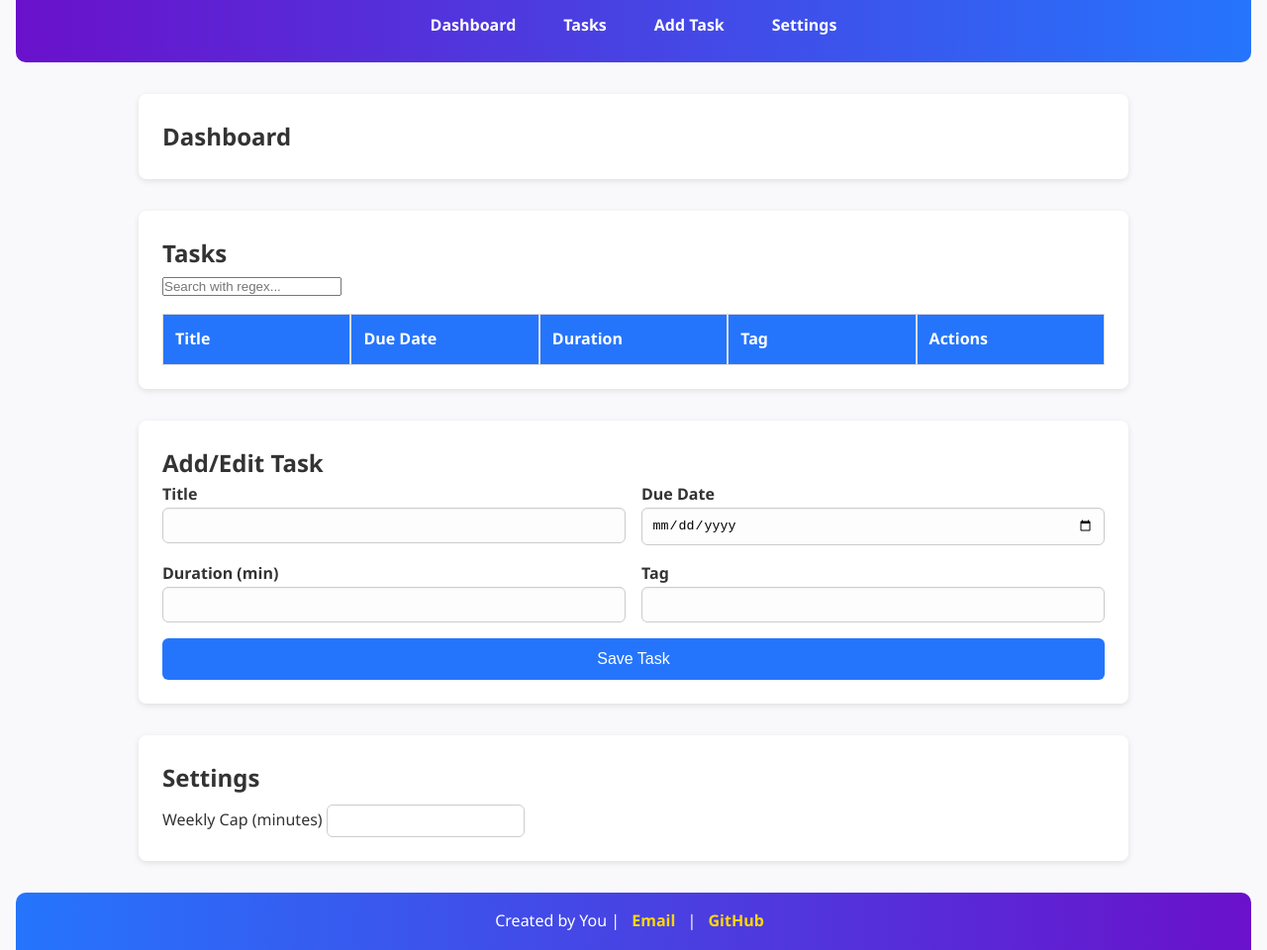
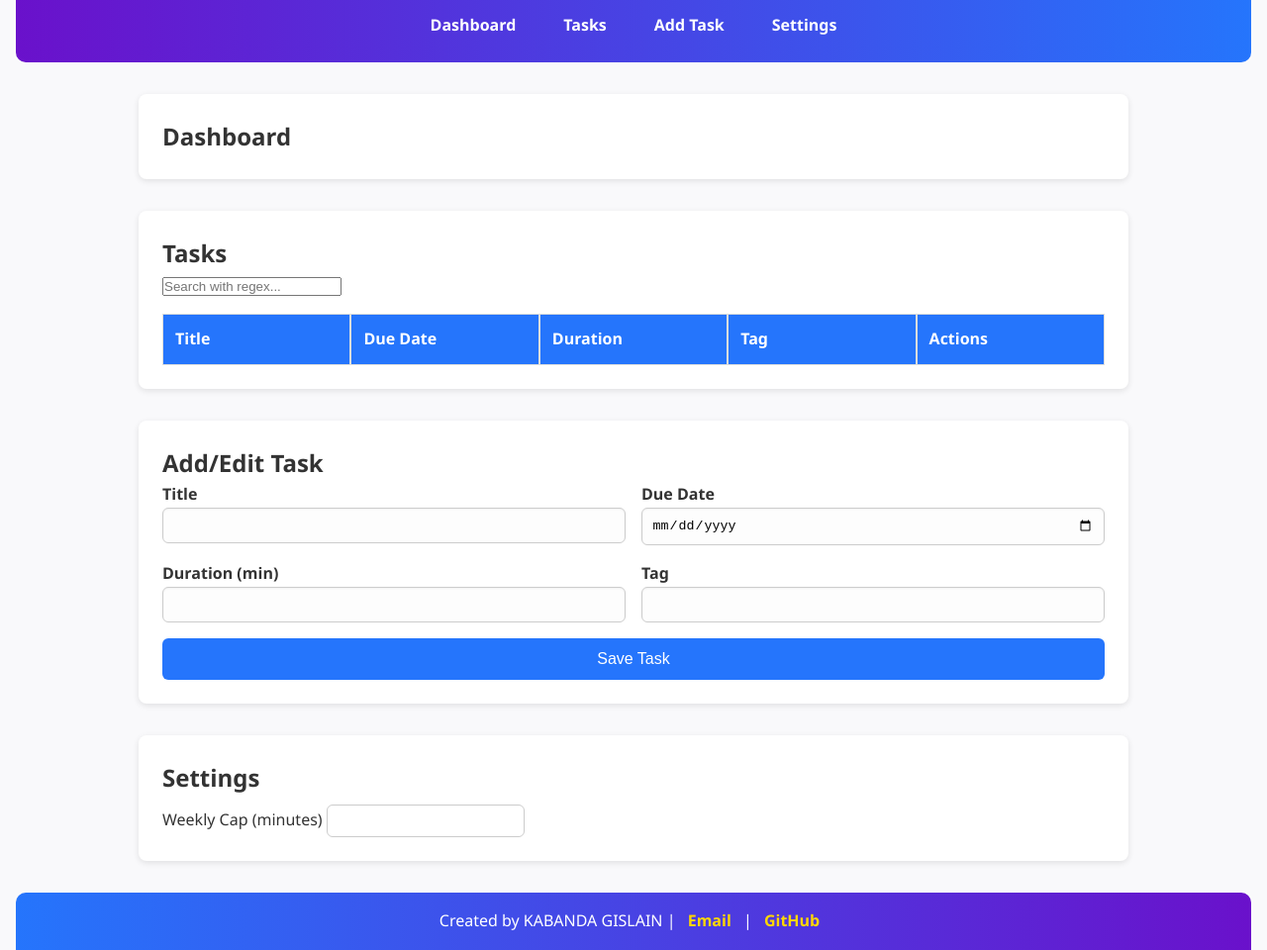
Before and after one commit to cashme8/campus-planner, a plain HTML site: page index.html in a window 1280 px wide. Shown: the part 70-1030 px from the top of the page at 99% size. Drawn offline with Linux system fonts and the light colour scheme.

```diff
--- a/index.html
+++ b/index.html
@@ -58,13 +58,9 @@
       <label>Weekly Cap (minutes) <input type="number" id="cap" /></label>
     </section>
   </main>
-  <script type="module" src="scripts/ui.js"></script>
-
-
-  <footer>
-    <p>Created by You | <a href="mailto:you@example.com">Email</a> | <a href="https://github.com/yourusername">GitHub</a></p>
-  </footer>
-
+<footer>
+    <p>Created by KABANDA GISLAIN | <a href="https://mail.google.com/mail/u/0/?tab=rm&ogbl#inbox">Email</a> | <a href="https://github.com/cashme8">GitHub</a></p>
+</footer>
   <script type="module" src="scripts/ui.js"></script>
 </body>
 </html>
```
